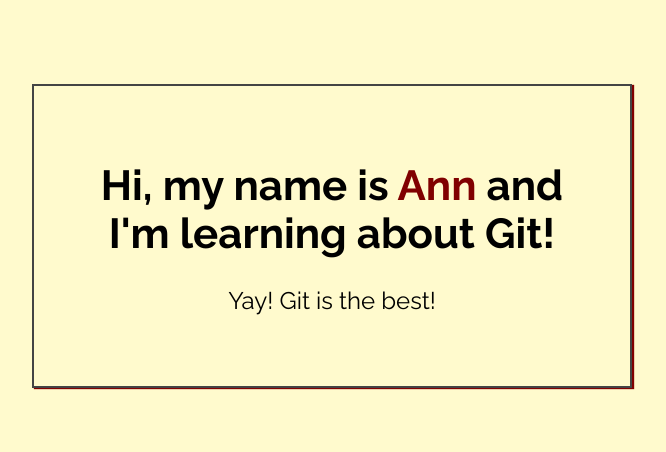
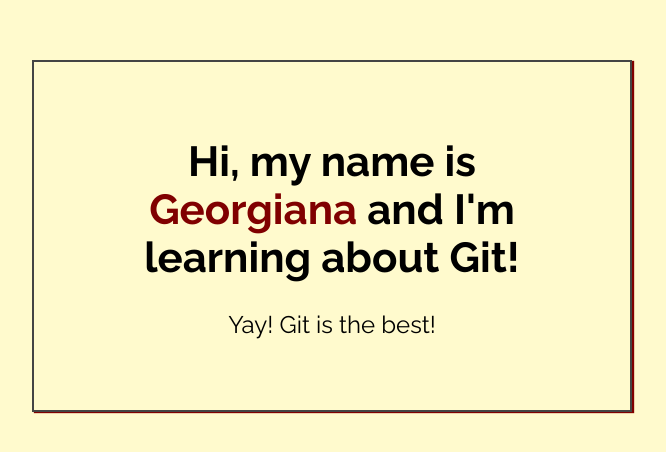
Before and after one commit to GeorgianaDaianu/Geo-s-first-repo, a plain HTML site: page index.html in a window 1280 px wide. Shown: the part 164-616 px from the top of the page, without its empty margins (308-974 px from the left). Drawn offline with Linux system fonts and the light colour scheme.

Commit message:
Added name to index.html

```diff
--- a/index.html
+++ b/index.html
@@ -14,7 +14,7 @@
 <body>
 
     <div class="greeting">
-        <h1>Hi, my name is <span class="highlight">Ann</span> and I'm learning about Git! </h1>
+        <h1>Hi, my name is <span class="highlight">Georgiana</span> and I'm learning about Git! </h1>
 
         <p>Yay! Git is the best!</p>
     </div>
```
